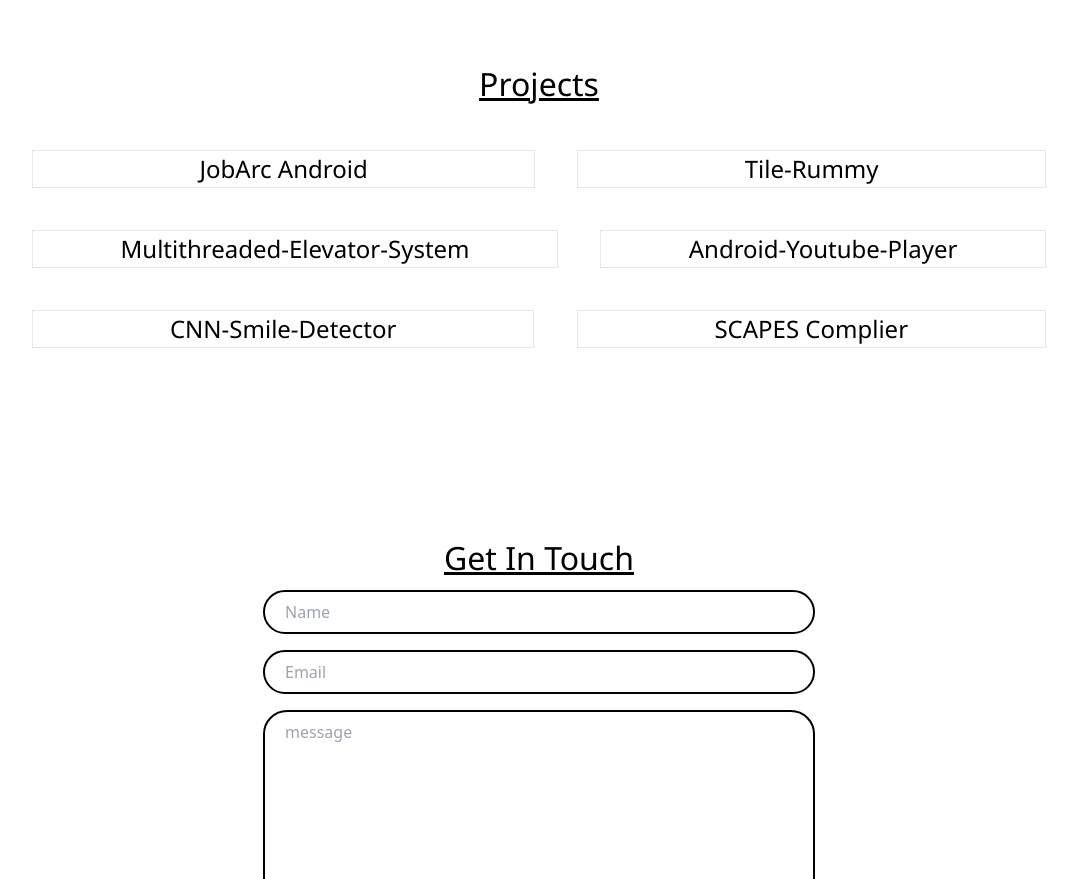
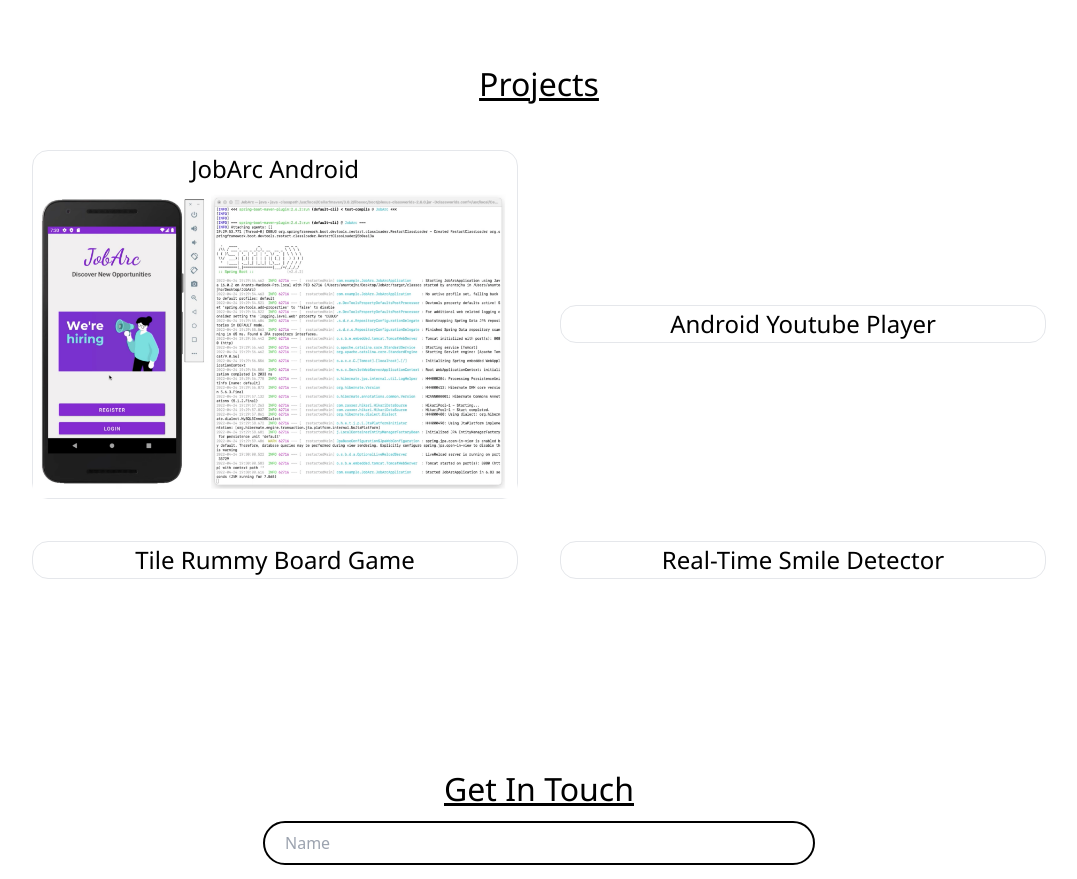
Before and after one commit to anantojha/anantojha.github.io, a Next.js app: page / in a window 1280 px wide. Shown: the part 2900-3779 px from the top of the page, without its empty margins (101-1178 px from the left). Built offline with nearby package versions, Linux system fonts and the light colour scheme.

Commit message:
added code

```diff
--- a/components/projects.tsx
+++ b/components/projects.tsx
@@ -8,31 +8,35 @@
     return <section className='flex flex-col bg-white p-20'>
 
         <div className={styles.projecttitle}><h1>Projects</h1></div>
-        <div className="flex flex-row">
+        <div className="flex flex-row items-center justify-center">
             <div className={styles.gridcard}>
-                <div onClick={openRepo} className="border"><a className={styles.projectname} href="https://github.com/anantojha/JobArc">JobArc Android</a></div>
+                <div onClick={() => window.open("https://github.com/anantojha/JobArc", "_blank")} className="border rounded-2xl">
+                    <a className={styles.projectname} href="https://github.com/anantojha/JobArc" target="_blank">JobArc Android</a>
+                    <div className="items-center justify-center">
+                        <img className="items-center justify-center" src="/assets/Jobarc.png" width={500} height={500} />
+                    </div>
+                </div>
+
+            </div>
+            <div className={styles.gridcard}>
+                <div onClick={() => window.open("https://github.com/anantojha/Android-Youtube-Player", "_blank")} className="border rounded-2xl">
+                    <a className={styles.projectname} href="https://github.com/anantojha/Android-Youtube-Player" target="_blank">Android Youtube Player</a>
+                </div>
                 <div ></div>
-            </div>
-            <div className={ styles.gridcard}>
-                <div className="border"><a href="">Tile-Rummy</a></div>
             </div>
         </div>
         <div className="flex flex-row">
             <div className={styles.gridcard}>
-                <div className="border"><a href=""> Multithreaded-Elevator-System</a></div>
+                <div onClick={() => window.open("https://github.com/anantojha/Tile-Rummy", "_blank")} className="border rounded-2xl">
+                    <a className={styles.projectname} href="https://github.com/anantojha/Tile-Rummy" target="_blank">Tile Rummy Board Game</a>
+                </div>
                 <div ></div>
             </div>
-            <div className={ styles.gridcard}>
-                <div className="border"><a href=""> Android-Youtube-Player</a></div>
-            </div>
-        </div>
-        <div className="flex flex-row">
             <div className={styles.gridcard}>
-                <div className="border"><a href=""> CNN-Smile-Detector</a></div>
+                <div onClick={() => window.open("https://github.com/anantojha/CNN-Smile-Detector", "_blank")} className="border rounded-2xl">
+                    <a className={styles.projectname} href="https://github.com/anantojha/CNN-Smile-Detector" target="_blank">Real-Time Smile Detector</a>
+                </div>
                 <div ></div>
-            </div>
-            <div className={ styles.gridcard}>
-                <div className="border"><a href="">SCAPES Complier</a></div>
             </div>
         </div>
         </section>
--- a/styles/Projects.module.css
+++ b/styles/Projects.module.css
@@ -8,11 +8,8 @@
 
 .gridcard {
     padding: 2%;
-    border: 2px;
+    width: 50%;
     border-color: black;
-    flex-direction: row;
-    flex: content;
-    flex: auto;
     color: black;
     font-size: x-large;
     font: bold;
```
Also changed, not shown: public/assets/Bell_logo.png (deleted), public/assets/jobarc.png (added).
